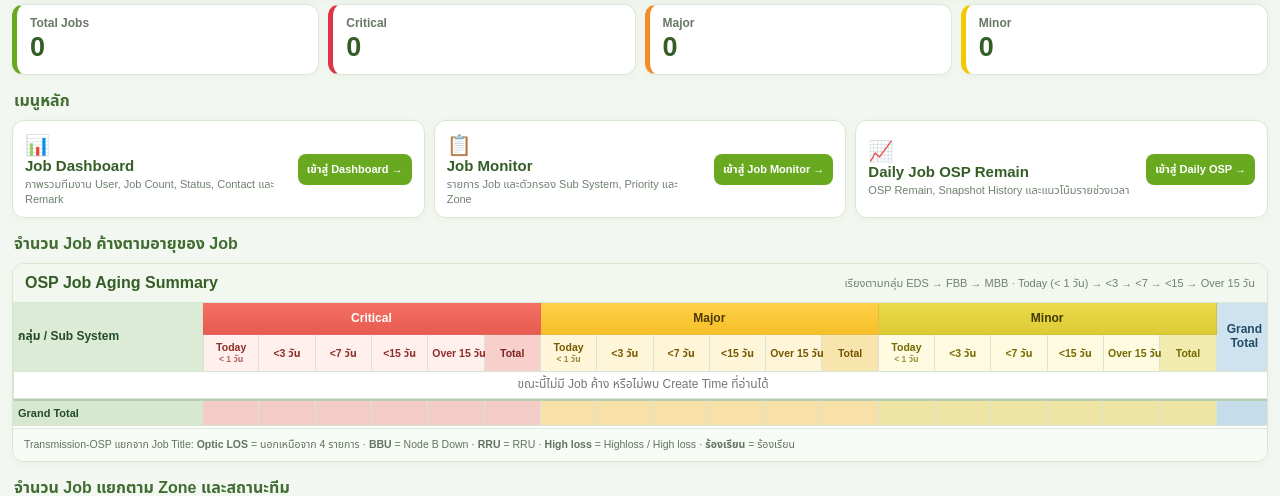
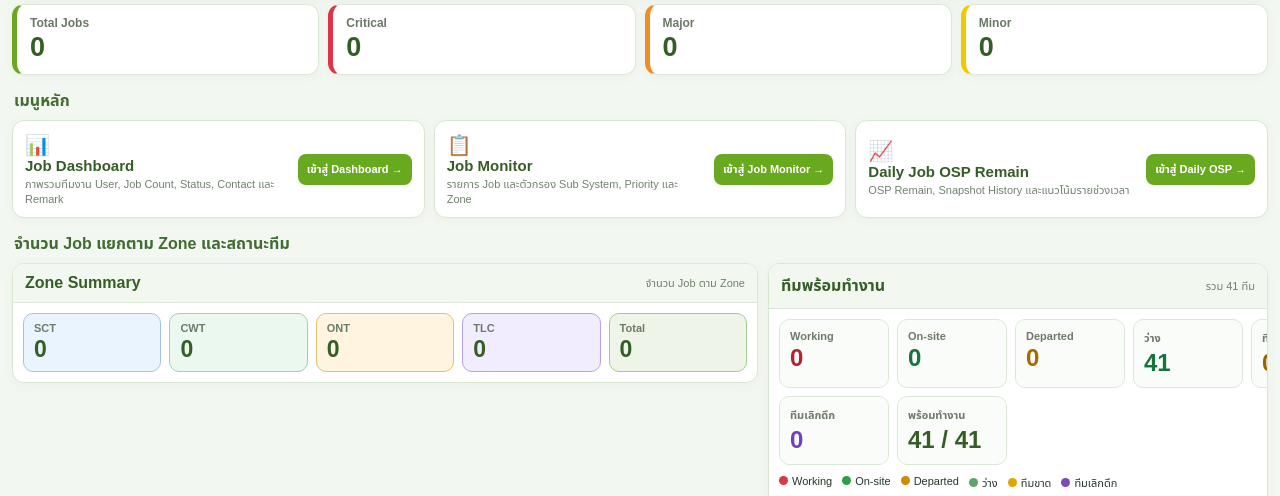
Before and after one commit to parinyko/osp-bkk-dashboard, a Flask app: page / in a window 1280 px wide. Shown: the part 106-602 px from the top of the page. Run offline with Flask 3, Linux system fonts and the light colour scheme.

Commit message:
Update home.html

```diff
--- a/templates/home.html
+++ b/templates/home.html
@@ -151,7 +151,14 @@ h1{margin:0;color:#4f8f18;font-size:28px;font-weight:900}.subtitle{margin-top:4p
 <a class="nav-card" href="/daily_osp_remain"><div><div class="icon">📈</div><div class="nav-title">Daily Job OSP Remain</div><div class="nav-desc">OSP Remain, Snapshot History และแนวโน้มรายช่วงเวลา</div></div><span class="go">เข้าสู่ Daily OSP →</span></a>
 </section>
 
-<div class="section-title">จำนวน Job ค้างตามอายุของ Job</div>
+<div class="section-title">จำนวน Job แยกตาม Zone และสถานะทีม</div>
+<section class="grid-2">
+<div class="panel zone-summary-panel"><div class="panel-head"><div class="panel-title">Zone Summary</div><div class="panel-note">จำนวน Job ตาม Zone</div></div><div class="team-cards zone-cards">{% for r in zone_summary if r.zone != 'Total' %}<div class="team-stat zone-click"><div class="label">{{ r.zone }}</div><div class="value ready">{{ r.jobs }}</div></div>{% endfor %}{% for r in zone_summary if r.zone == 'Total' %}<div class="team-stat total-zone"><div class="label">Total</div><div class="value ready">{{ r.jobs }}</div></div>{% endfor %}</div></div>
+<div class="panel"><div class="panel-head"><div class="panel-title">ทีมพร้อมทำงาน</div><div class="panel-note">รวม {{ team_summary.total }} ทีม</div></div><div class="team-cards"><div class="team-stat"><div class="label">Working</div><div class="value working">{{ team_summary.working }}</div></div><div class="team-stat"><div class="label">On-site</div><div class="value onsite">{{ team_summary.onsite }}</div></div><div class="team-stat"><div class="label">Departed</div><div class="value departed">{{ team_summary.departed }}</div></div><div class="team-stat"><div class="label">ว่าง</div><div class="value free">{{ team_summary.free }}</div></div><div class="team-stat"><div class="label">ทีมขาด</div><div class="value missing">{{ team_summary.missing }}</div></div><div class="team-stat"><div class="label">ทีมเลิกดึก</div><div class="value late">{{ team_summary.late }}</div></div><div class="team-stat"><div class="label">พร้อมทำงาน</div><div class="value ready ready-total">
+    {{ team_summary.ready }} / {{ team_summary.total }}
+</div></div></div><div class="legend"><span><i class="dot work"></i>Working</span><span><i class="dot onsite"></i>On-site</span><span><i class="dot departed"></i>Departed</span><span><i class="dot free"></i>ว่าง</span><span><i class="dot missing"></i>ทีมขาด</span><span><i class="dot late"></i>ทีมเลิกดึก</span></div><div class="team-detail">Remark ที่มีคำว่า <b>ลา / ไม่มีทีม / รถเสีย</b> จะถูกนับเป็น “ทีมขาด” โดยไม่ขึ้นกับ Job Count · Remark <b>Available on HH:MM</b> จะเป็น “ทีมเลิกดึก” จนถึงเวลาที่กำหนด แล้วเปลี่ยนกลับเป็นพร้อมทำงานอัตโนมัติ</div></div>
+</section>
+
 <section class="panel osp-age-panel">
   <div class="panel-head">
     <div class="panel-title">OSP Job Aging Summary</div>
@@ -252,13 +259,7 @@ h1{margin:0;color:#4f8f18;font-size:28px;font-weight:900}.subtitle{margin-top:4p
   <div class="osp-age-note">Transmission-OSP แยกจาก Job Title: <b>Optic LOS</b> = นอกเหนือจาก 4 รายการ · <b>BBU</b> = Node B Down · <b>RRU</b> = RRU · <b>High loss</b> = Highloss / High loss · <b>ร้องเรียน</b> = ร้องเรียน</div>
 </section>
 
-<div class="section-title">จำนวน Job แยกตาม Zone และสถานะทีม</div>
-<section class="grid-2">
-<div class="panel zone-summary-panel"><div class="panel-head"><div class="panel-title">Zone Summary</div><div class="panel-note">จำนวน Job ตาม Zone</div></div><div class="team-cards zone-cards">{% for r in zone_summary if r.zone != 'Total' %}<div class="team-stat zone-click"><div class="label">{{ r.zone }}</div><div class="value ready">{{ r.jobs }}</div></div>{% endfor %}{% for r in zone_summary if r.zone == 'Total' %}<div class="team-stat total-zone"><div class="label">Total</div><div class="value ready">{{ r.jobs }}</div></div>{% endfor %}</div></div>
-<div class="panel"><div class="panel-head"><div class="panel-title">ทีมพร้อมทำงาน</div><div class="panel-note">รวม {{ team_summary.total }} ทีม</div></div><div class="team-cards"><div class="team-stat"><div class="label">Working</div><div class="value working">{{ team_summary.working }}</div></div><div class="team-stat"><div class="label">On-site</div><div class="value onsite">{{ team_summary.onsite }}</div></div><div class="team-stat"><div class="label">Departed</div><div class="value departed">{{ team_summary.departed }}</div></div><div class="team-stat"><div class="label">ว่าง</div><div class="value free">{{ team_summary.free }}</div></div><div class="team-stat"><div class="label">ทีมขาด</div><div class="value missing">{{ team_summary.missing }}</div></div><div class="team-stat"><div class="label">ทีมเลิกดึก</div><div class="value late">{{ team_summary.late }}</div></div><div class="team-stat"><div class="label">พร้อมทำงาน</div><div class="value ready ready-total">
-    {{ team_summary.ready }} / {{ team_summary.total }}
-</div></div></div><div class="legend"><span><i class="dot work"></i>Working</span><span><i class="dot onsite"></i>On-site</span><span><i class="dot departed"></i>Departed</span><span><i class="dot free"></i>ว่าง</span><span><i class="dot missing"></i>ทีมขาด</span><span><i class="dot late"></i>ทีมเลิกดึก</span></div><div class="team-detail">Remark ที่มีคำว่า <b>ลา / ไม่มีทีม / รถเสีย</b> จะถูกนับเป็น “ทีมขาด” โดยไม่ขึ้นกับ Job Count · Remark <b>Available on HH:MM</b> จะเป็น “ทีมเลิกดึก” จนถึงเวลาที่กำหนด แล้วเปลี่ยนกลับเป็นพร้อมทำงานอัตโนมัติ</div></div>
-</section>
+
 
 <div class="section-title">สรุป OSP ล่าสุด</div>
 <section class="osp">{% if latest_osp %}<div class="osp-head"><div class="osp-title">Snapshot {{ latest_osp.get('slot','-') }}</div><div class="osp-meta">{{ latest_osp.get('timestamp','-') }}</div></div><div class="osp-grid"><div class="osp-item">Critical<b>{{ latest_osp.get('totals',{}).get('critical',0) }}</b></div><div class="osp-item">Major<b>{{ latest_osp.get('totals',{}).get('major',0) }}</b></div><div class="osp-item">Minor<b>{{ latest_osp.get('totals',{}).get('minor',0) }}</b></div><div class="osp-item">Grand Total<b>{{ latest_osp.get('totals',{}).get('grand_total',0) }}</b></div></div>{% else %}<div class="empty">ยังไม่มีข้อมูล Snapshot Daily OSP</div>{% endif %}</section>
```
